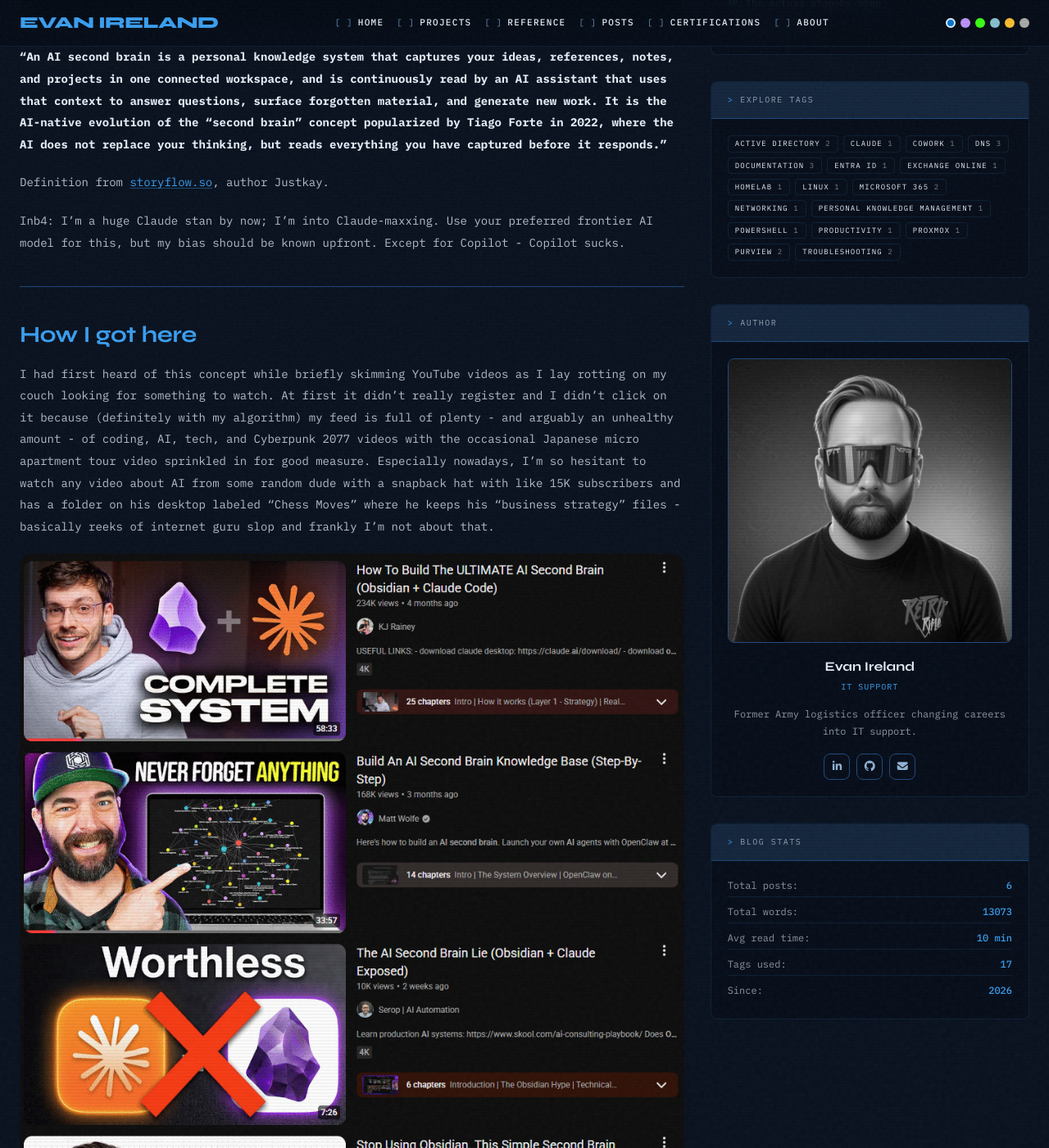
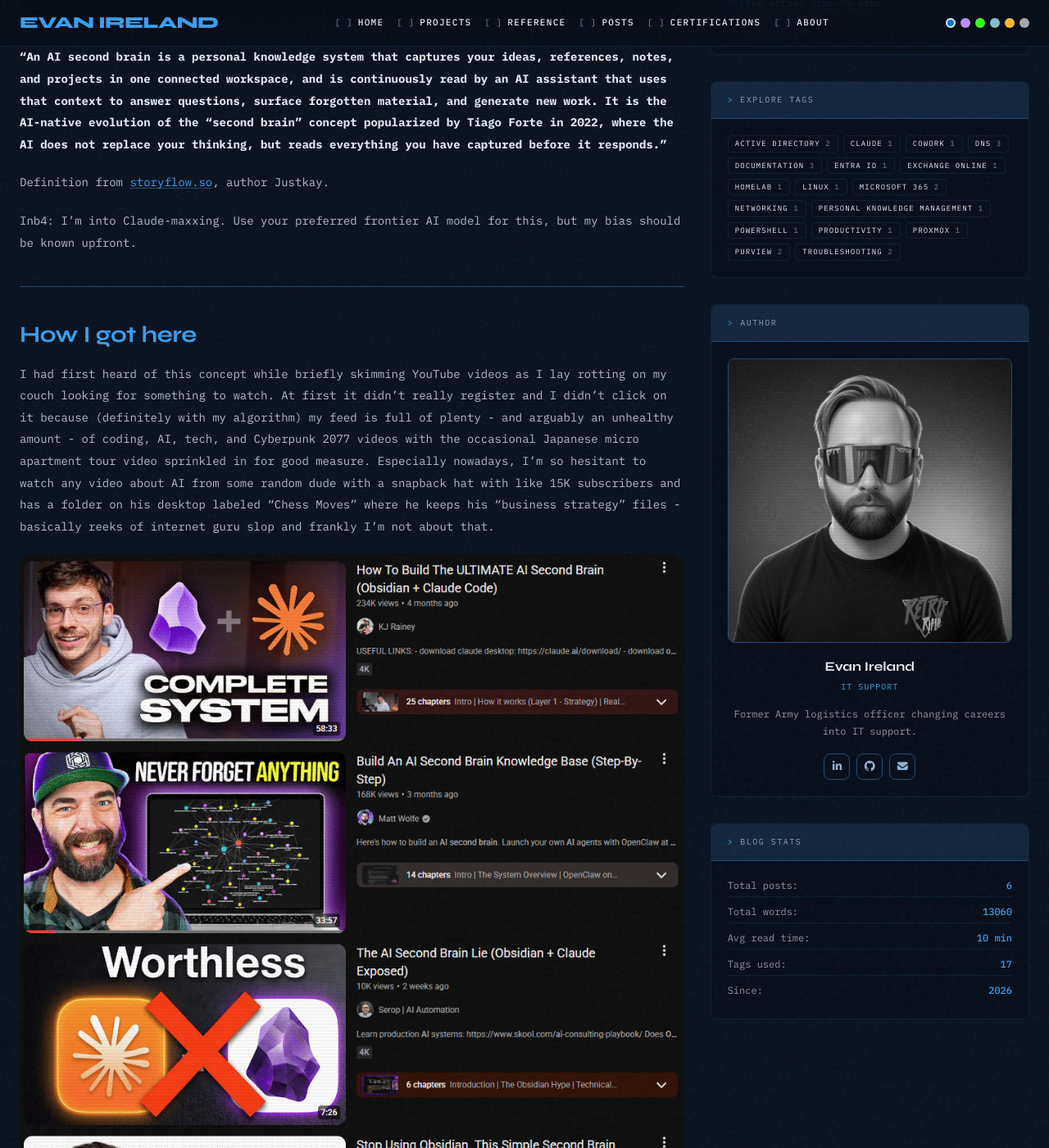
Before and after one commit to eireland94-tech/portfolio, a Jekyll site: the page built from _posts/2026-08-29-claude-second-brain.md, in a window 1280 px wide and 1400 px high, scrolled down 886 px. Shown: the whole window at 82% size. Built offline with Jekyll 4.4.1, drawn with Linux system fonts in a browser that asks for light colours; nearby versions of some CDN libraries.

Commit message:
Site Updated
Updated

```diff
--- a/_posts/2026-08-29-claude-second-brain.md
+++ b/_posts/2026-08-29-claude-second-brain.md
@@ -11,7 +11,7 @@
 
 Definition from [storyflow.so](https://storyflow.so/blog/what-is-ai-second-brain-complete-guide), author Justkay.
 
-Inb4: I'm a huge Claude stan by now; I'm into Claude-maxxing. Use your preferred frontier AI model for this, but my bias should be known upfront. Except for Copilot - Copilot sucks.
+Inb4: I'm into Claude-maxxing. Use your preferred frontier AI model for this, but my bias should be known upfront.
 
 ---
 
```
